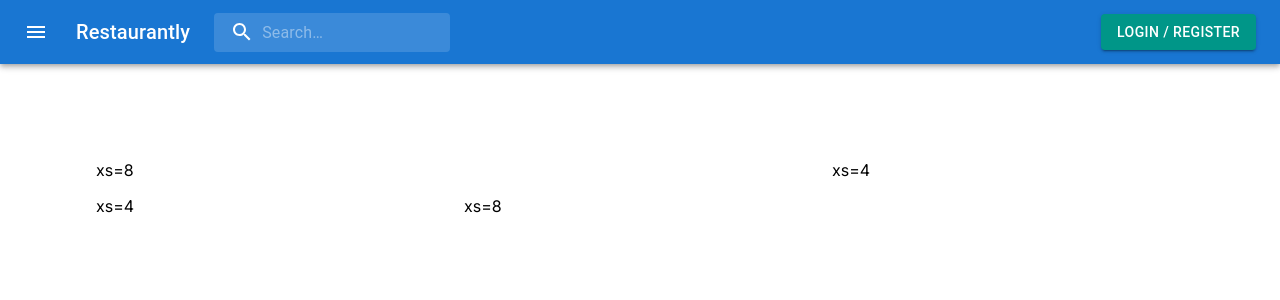
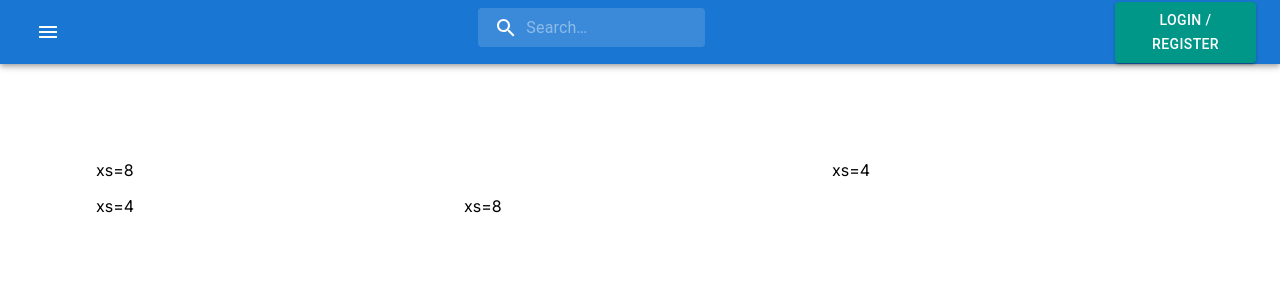
Before and after one commit to himido-tech/restaurantly.app, a Next.js app: page / in a window 1280 px wide. Shown: the top 300 px of the page. Built offline with nearby package versions, Linux system fonts and the light colour scheme; no server answers.

Commit message:
fix navbar

```diff
--- a/app/components/navbar.tsx
+++ b/app/components/navbar.tsx
@@ -21,6 +21,8 @@ import { Session } from 'next-auth';
 import Button from '@mui/material/Button';
 import { teal } from '@mui/material/colors';
 import RestaurantMenuIcon from '@mui/icons-material/RestaurantMenu';
+import Grid from '@mui/material/Grid';
+import Item from '@mui/material/Grid';
 
 const Search = styled('div')(({ theme }) => ({
   position: 'relative',
@@ -186,24 +188,26 @@ export default function PrimarySearchAppBar() {
   return (
     <Box sx={{ flexGrow: 1 }}>
       <AppBar position="static">
-        <Toolbar>
+        <Toolbar >
+
+          <Grid container spacing={1}>
+            <Grid item alignItems={'baseline'}>
+              <Item>
                 <IconButton
                   size="large"
-            edge="start"
+                  // edge="start"
                   color="inherit"
                   aria-label="open drawer"
-            sx={{ mr: 2 }}
                 >
                   <MenuIcon />
                 </IconButton>
-          <Typography
-            variant="h6"
-            noWrap
-            component="div"
-            sx={{ display: { xs: 'none', sm: 'block' } }}
-          >
-            <a href='/'>Restaurantly</a>
-          </Typography>
+              </Item>
+            </Grid>
+            <Grid item>
+            </Grid>
+            <Grid item xs={4}>
+            </Grid>
+            <Grid item xs={3}>
               <Search>
                 <SearchIconWrapper>
                   <SearchIcon />
@@ -213,6 +217,10 @@ export default function PrimarySearchAppBar() {
                   inputProps={{ 'aria-label': 'search' }}
                 />
               </Search>
+            </Grid>
+          </Grid>
+
+
 
           <Box sx={{ flexGrow: 1 }} />
           {(sessionStatus === "unauthenticated") ? LoginButton :
@@ -262,6 +270,6 @@ export default function PrimarySearchAppBar() {
         (sessionStatus === "unauthenticated") ? null : renderMobileMenu
       }
       {renderMenu}
-    </Box>
+    </Box >
   );
 }
```
Also changed, not shown: app/dashboard/page.tsx (added, +10 -0 lines). Lines whose indentation alone changed are shown as unchanged.
